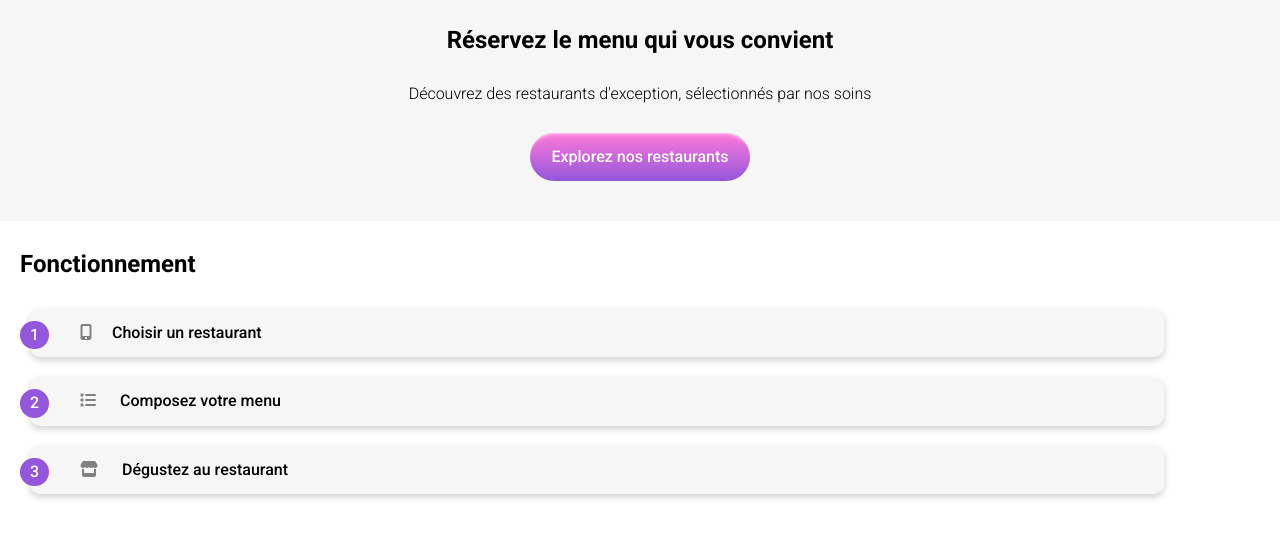
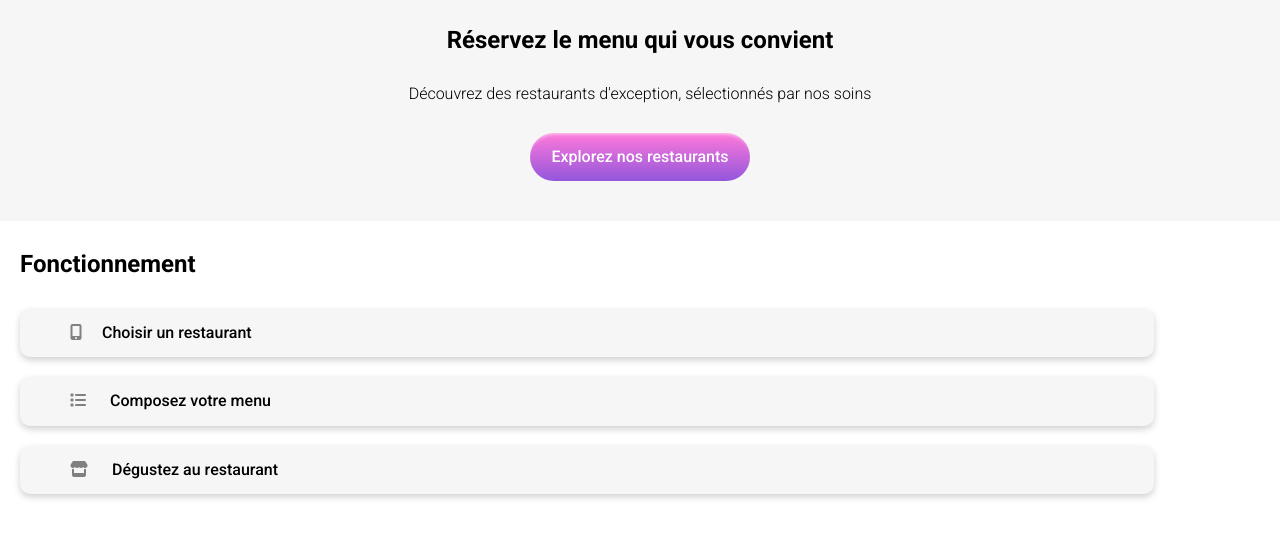
Before and after one commit to JyjyStudio/JyhadBenyoussef_3_23022022, a website: page index.html in a window 1280 px wide. Shown: the part 131-668 px from the top of the page. Drawn offline with Linux system fonts and the light colour scheme; a web font is replaced by a local one.

Commit message:
Revert "numero etape de fonctionnement"
This reverts commit e932dd6d2302ce98aff6d57afe14cce3d881a617.

```diff
--- a/index.html
+++ b/index.html
@@ -30,16 +30,13 @@
     <div class="fonctionnement">
         <h2>Fonctionnement</h2>
         <button class="btn">
-            <span class="number">1</span>
             <i class="fa-solid fa-mobile-screen-button"></i>Choisir un restaurant
         </button>
         <button class="btn">
-            <span class="number">2</span>
             <i class="fa-solid fa-list"></i>
             Composez votre menu
         </button>
         <button class="btn">
-            <span class="number">3</span>
             <i class="fa-solid fa-store"></i>
             Dégustez au restaurant
         </button>
--- a/sass/layouts/_fonctionnement.scss
+++ b/sass/layouts/_fonctionnement.scss
@@ -4,12 +4,3 @@
         margin-bottom: 30px;
     }
 }
-.number {
-    background-color: $primary-color;
-    color: #fff;
-    padding: 5px 10px;
-    border-radius: 15px;
-    position: absolute;
-    left: -10px;
-    top: 12px;
-}
```
Also changed, not shown: css/style.css.
